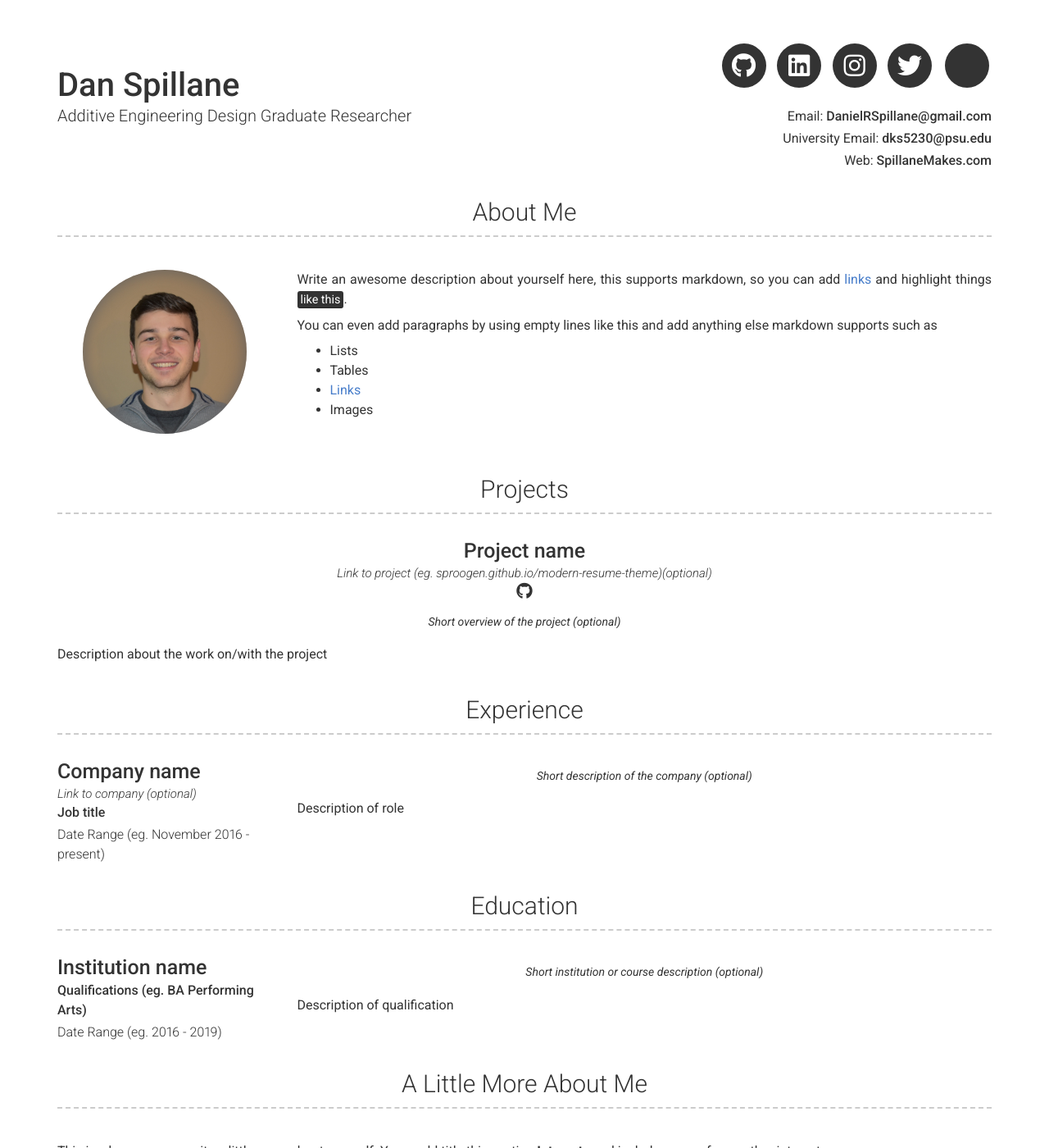
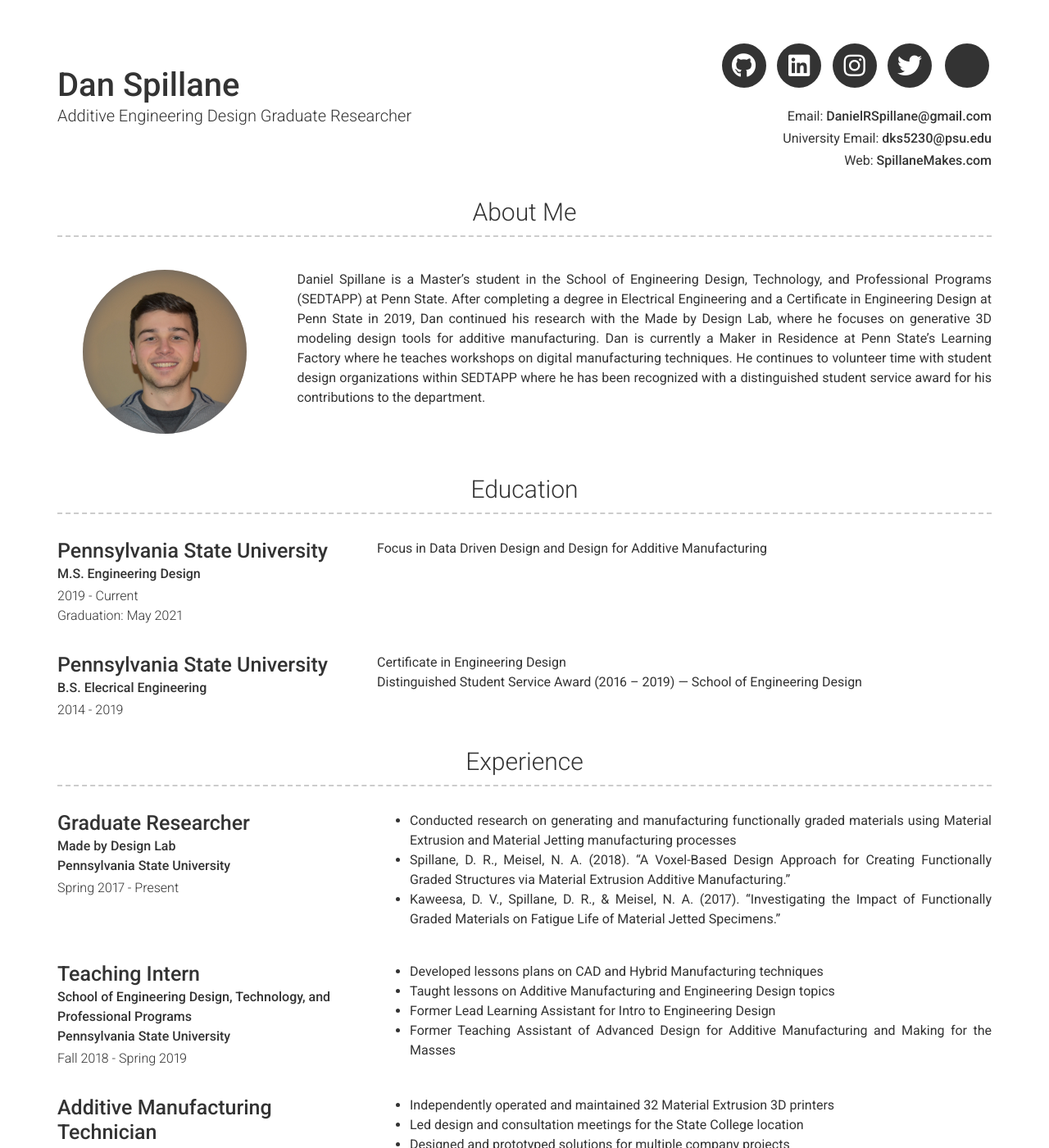
Before and after one commit to drspillane/drspillane.github.io, a Jekyll site: the page built from index.md, in a window 1280 px wide and 1400 px high. Shown: the whole window at 82% size. Built offline with Jekyll 4.4.1, drawn with Linux system fonts in a browser that asks for light colours; nearby versions of some CDN libraries; some of the changed text lies outside the part shown.

Commit message:
added education and experience content

```diff
--- a/_config.yml
+++ b/_config.yml
@@ -46,13 +46,7 @@ additional_links:
 # about_title: About Me (Use this to override about section title)
 about_profile_image: SpillanePic.JPG #(eg. images/profile.jpg)
 about_content: | # this will include new lines to allow paragraphs
-  Write an awesome description about yourself here, this supports markdown, so you can add [links](http://foobar.com) and highlight things <mark>like this</mark>.
-
-  You can even add paragraphs by using empty lines like this and add anything else markdown supports such as
-    - Lists
-    - Tables
-    - <a href="google.com">Links</a>
-    - Images
+  Daniel Spillane is a Master’s student in the School of Engineering Design, Technology, and Professional Programs (SEDTAPP) at Penn State. After completing a degree in Electrical Engineering and a Certificate in Engineering Design at Penn State in 2019, Dan continued his research with the Made by Design Lab, where he focuses on generative 3D modeling design tools for additive manufacturing. Dan is currently a Maker in Residence at Penn State’s Learning Factory where he teaches workshops on digital manufacturing techniques. He continues to volunteer time with student design organizations within SEDTAPP where he has been recognized with a distinguished student service award for his contributions to the department.
 
 # Projects Section
 # projects_title: Projects #(Use this to override about projects section title)
--- a/_data/education.yml
+++ b/_data/education.yml
@@ -1,9 +1,15 @@
 # Education Template
 - layout: left
-  name: Institution name
-  dates: Date Range (eg. 2016 - 2019)
-  qualification: Qualifications (eg. BA Performing Arts)
-  quote: >
-    Short institution or course description (optional)
-  description: | # this will include new lines to allow paragraphs
-    Description of qualification
+  name: Pennsylvania State University
+  dates: '2019 - Current <br> Graduation: May 2021'
+  qualification: M.S. Engineering Design
+  quote:
+  description: Focus in Data Driven Design and Design for Additive Manufacturing
+
+- layout: left
+  name: Pennsylvania State University
+  dates: 2014 - 2019
+  qualification: B.S. Elecrical Engineering
+  quote:
+  description: Certificate in Engineering Design <br>
+    Distinguished Student Service Award (2016 – 2019) — School of Engineering Design
--- a/_data/experience.yml
+++ b/_data/experience.yml
@@ -1,10 +1,47 @@
 # Experience template
 - layout: left
-  company: Company name
-  link: Link to company (optional)
-  job_title: Job title
-  dates: Date Range (eg. November 2016 - present)
-  quote: >
-   Short description of the company (optional)
+  company: Graduate Researcher # Position used instead of company
+  link:
+  job_title: Made by Design Lab <br> Pennsylvania State University
+  dates: Spring 2017 - Present
+  quote:
   description: | # this will include new lines to allow paragraphs
-    Description of role
+    - Conducted research on generating and manufacturing functionally graded materials using Material Extrusion
+    and Material Jetting manufacturing processes
+    - Spillane, D. R., Meisel, N. A. (2018). “A Voxel-Based Design Approach for Creating Functionally Graded
+    Structures via Material Extrusion Additive Manufacturing.”
+    - Kaweesa, D. V., Spillane, D. R., & Meisel, N. A. (2017). “Investigating the Impact of Functionally Graded
+    Materials on Fatigue Life of Material Jetted Specimens.”
+
+- layout: left
+  company: Teaching Intern # Position used instead of company
+  link:
+  job_title: School of Engineering Design, Technology, and Professional Programs<br> Pennsylvania State University
+  dates: Fall 2018 - Spring 2019
+  quote:
+  description: | # this will include new lines to allow paragraphs
+    - Developed lessons plans on CAD and Hybrid Manufacturing techniques
+    - Taught lessons on Additive Manufacturing and Engineering Design topics
+    - Former Lead Learning Assistant for Intro to Engineering Design
+    - Former Teaching Assistant of Advanced Design for Additive Manufacturing and Making for the Masses
+
+- layout: left
+  company: Additive Manufacturing Technician # Position used instead of company
+  link:
+  job_title: Solid Dynamics, LLC
+  dates: Summer 2017
+  quote:
+  description: | # this will include new lines to allow paragraphs
+    - Independently operated and maintained 32 Material Extrusion 3D printers
+    - Led design and consultation meetings for the State College location
+    - Designed and prototyped solutions for multiple company projects
+
+- layout: left
+  company: Manufacturing Design Intern # Position used instead of company
+  link:
+  job_title: Equipto, Consolidated Storage Companies
+  dates: Summer 2016
+  quote:
+  description: | # this will include new lines to allow paragraphs
+    - Updated and maintained manufacturing drawings while monitoring changes in manufactured parts
+    - Constructed database for access to technical drawings across all departments
--- a/_includes/left.html
+++ b/_includes/left.html
@@ -1,5 +1,5 @@
 <div class="row clearfix layout layout-left">
-  <div class="col-xs-12 col-sm-4 col-md-3 col-print-12 details">
+  <div class="col-xs-12 col-sm-4 col-md-4 col-print-12 details">
     {%- if include.item.name -%}<h4>{{ include.item.name }}</h4>{%- endif -%}
     {%- if include.item.company -%}<h4>{{ include.item.company }}</h4>{%- endif -%}
     {%- if include.item.link -%}
@@ -20,7 +20,7 @@
       </p>
     {%- endif -%}
   </div>
-  <div class="col-xs-12 col-sm-8 col-md-9 col-print-12">
+  <div class="col-xs-12 col-sm-8 col-md-8 col-print-12">
     {%- if include.item.quote -%}
       <p class="quote">{{ include.item.quote }}</p>
     {%- endif -%}
--- a/_layouts/default.html
+++ b/_layouts/default.html
@@ -16,16 +16,16 @@
 
       {%- include about.html -%}
 
-      {%- if site.data.projects.size > 0 -%}
-        {%- include projects.html -%}
+      {%- if site.data.education.size > 0 -%}
+        {%- include education.html -%}
       {%- endif -%}
 
       {%- if site.data.experience.size > 0 -%}
         {%- include experience.html -%}
       {%- endif -%}
 
-      {%- if site.data.education.size > 0 -%}
-        {%- include education.html -%}
+	  {%- if site.data.projects.size > 0 -%}
+        {%- include projects.html -%}
       {%- endif -%}
 
       {%- if site.more_content -%}
```
